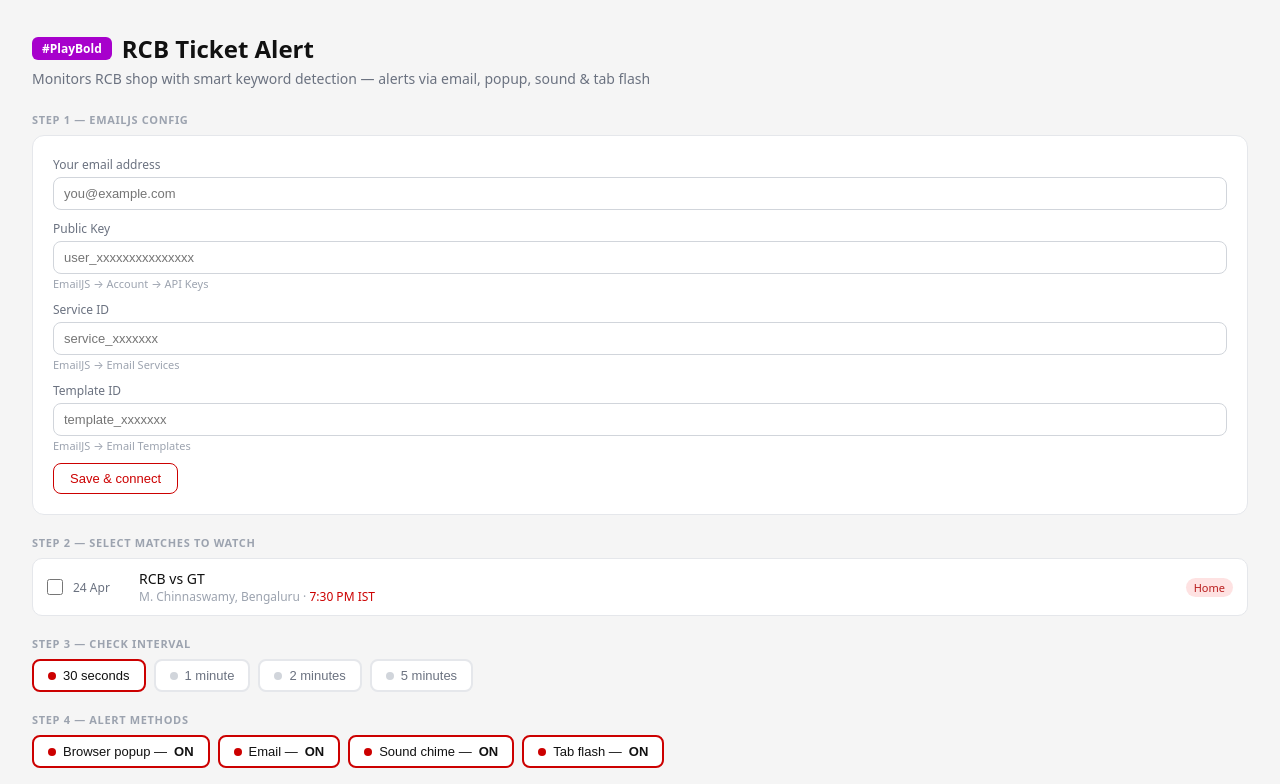
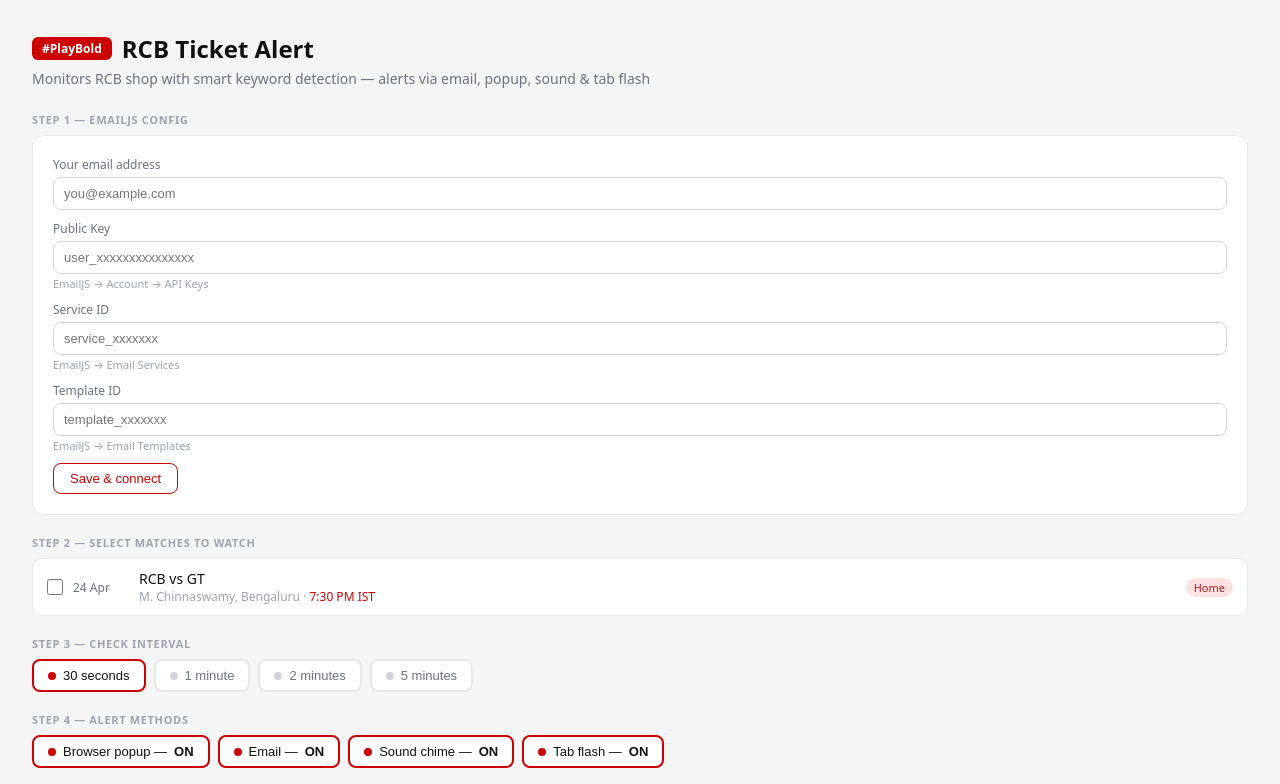
Before and after one commit to sagardr014/tickets-notifier, a plain HTML site: page index.html in a window 1280 px wide. Shown: the top 784 px of the page. Drawn offline with nearby package versions, Linux system fonts and the light colour scheme.

Commit message:
new html

```diff
--- a/index.html
+++ b/index.html
@@ -9,7 +9,7 @@
   * { box-sizing: border-box; margin: 0; padding: 0; }
   body { font-family: system-ui, -apple-system, sans-serif; background: #f5f5f5; padding: 2rem; color: #111; }
   h1 { font-size: 1.5rem; font-weight: 600; display: flex; align-items: center; gap: 10px; }
-  .badge { background: hsl(289, 100%, 40%); color: white; font-size: 12px; padding: 3px 10px; border-radius: 6px; }
+  .badge { background: hsl(0, 100%, 40%); color: white; font-size: 12px; padding: 3px 10px; border-radius: 6px; }
   .sub { font-size: 14px; color: #6b7280; margin: 4px 0 1.5rem; }
   .card { background: #fff; border-radius: 12px; border: 1px solid #e5e7eb; padding: 1.25rem; margin-bottom: 1rem; }
   .section { font-size: 11px; font-weight: 600; color: #9ca3af; text-transform: uppercase; letter-spacing: .06em; margin: 1.25rem 0 8px; }
```
